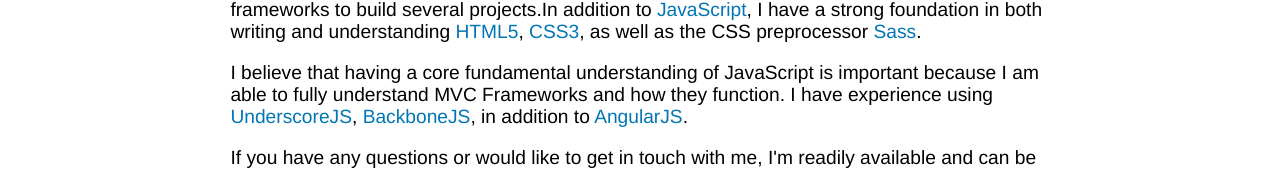
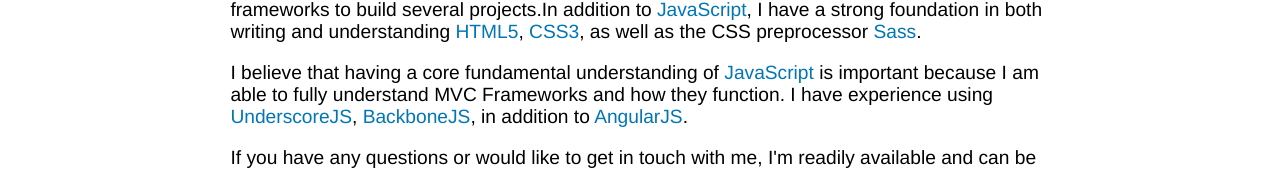
Before and after one commit to MichaelWDanko/michaelwdanko.github.io, a website: page about.html in a window 1280 px wide. Shown: the part 719-889 px from the top of the page. Drawn offline with Linux system fonts and the light colour scheme.

Commit message:
Highlighted an instance of javaScript in the about.html

```diff
--- a/about.html
+++ b/about.html
@@ -32,7 +32,7 @@
         <h2>About Me</h2>
         <p>I'm a <span>Front End Engineer</span> living in Indian Land, South Carolina. I recently completed the twelve week immersive program at The Iron Yard where I studied <span>JavaScript</span> and used MVC frameworks to build several projects.In addition to <span>JavaScript</span>, I have a strong foundation in both writing and understanding <span>HTML5</span>, <span>CSS3</span>, as well as the CSS preprocessor <span> Sass</span>.</p>
 
-        <p>I believe that having a core fundamental understanding of JavaScript is important because I am able to fully understand MVC Frameworks and how they function. I have experience using <span>UnderscoreJS</span>, <span>BackboneJS</span>, in addition to <span>AngularJS</span>.</p>
+        <p>I believe that having a core fundamental understanding of <span>JavaScript</span> is important because I am able to fully understand MVC Frameworks and how they function. I have experience using <span>UnderscoreJS</span>, <span>BackboneJS</span>, in addition to <span>AngularJS</span>.</p>
 
         <p>If you have any questions or would like to get in touch with me, I'm readily available and can be contacted by any of the options above.</p>
 
```
